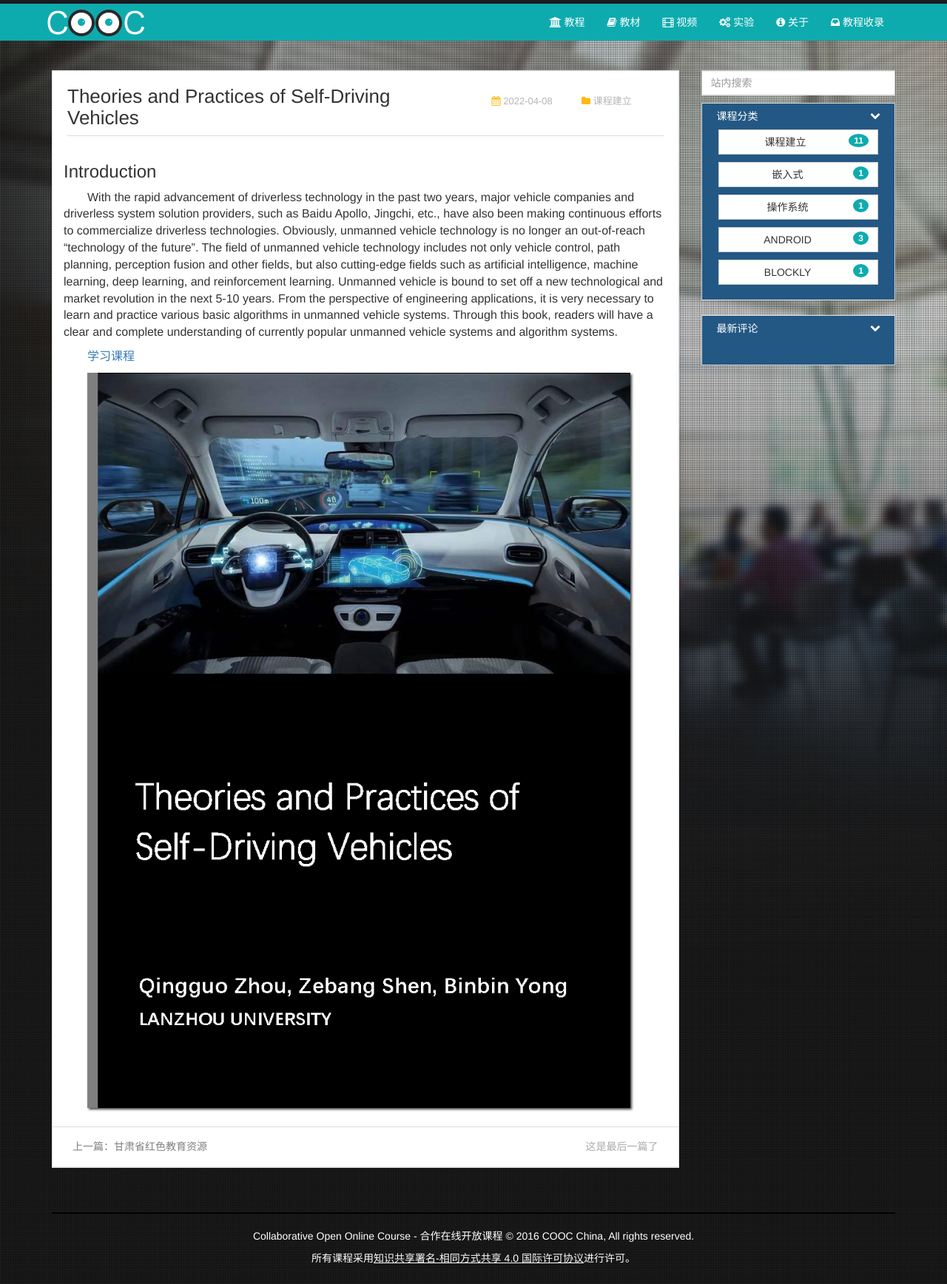
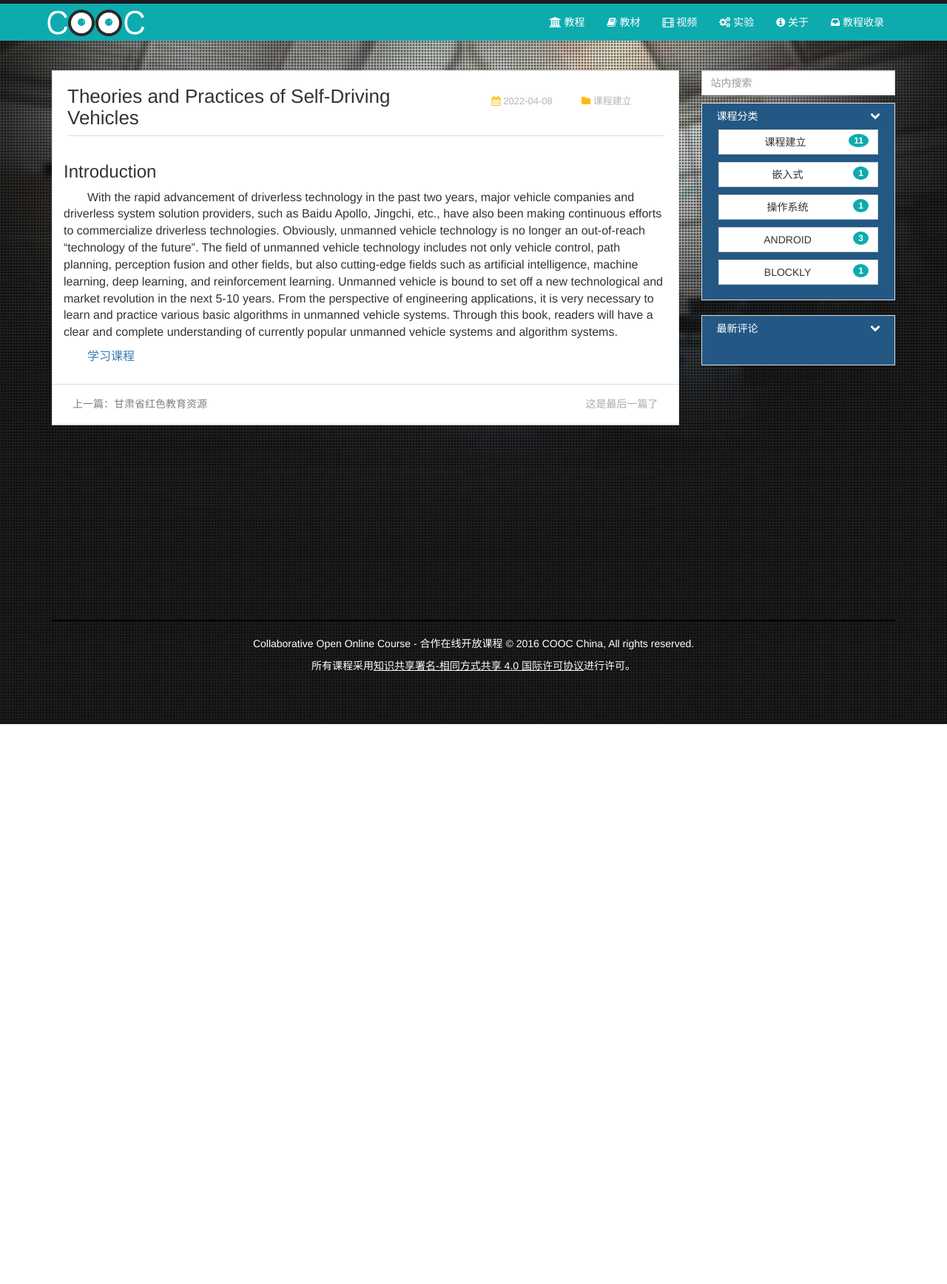
Before and after one commit to COOC-China/cooc-china.github.io, a Jekyll site: the page built from _posts/2022-4-8-Self-Driving-EN.md, in a window 1280 px wide. Shown: the whole page at 74% size. Built offline with Jekyll 4.4.1, drawn with Linux system fonts in a browser that asks for light colours; comment, search, counter and statistics services are not loaded.

Commit message:
Update 2022-4-8-Self-Driving-EN.md

```diff
--- a/_posts/2022-4-8-Self-Driving-EN.md
+++ b/_posts/2022-4-8-Self-Driving-EN.md
@@ -9,4 +9,5 @@
 
 [学习课程](https://rocape.gitbook.io/selfdrivingen/)
 
-[![Theories and Practices of Self-Driving Vehicles](/images/book-thumb/ENselfDriving.png)](https://rocape.gitbook.io/selfdrivingen/)
+<!-- [![Theories and Practices of Self-Driving Vehicles](/images/book-thumb/ENselfDriving.png)](https://rocape.gitbook.io/selfdrivingen/)
+ -->
```
